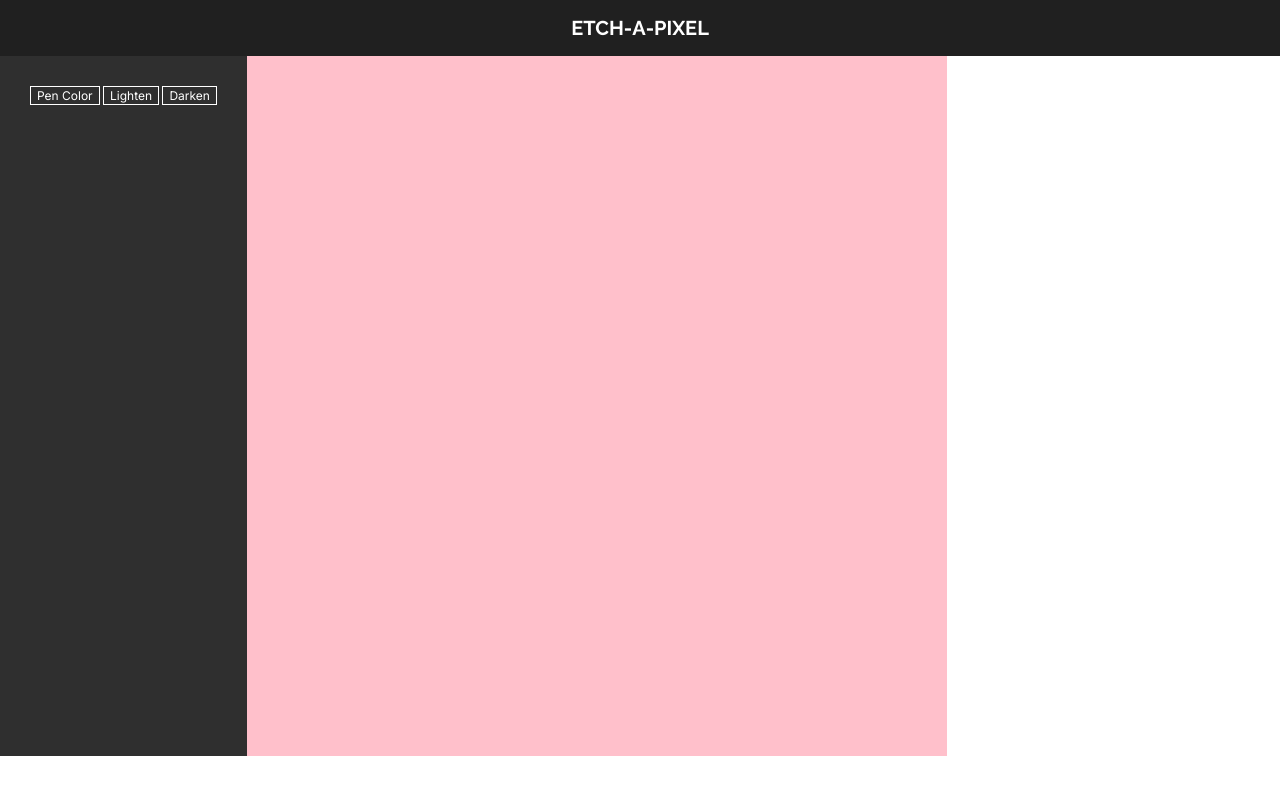
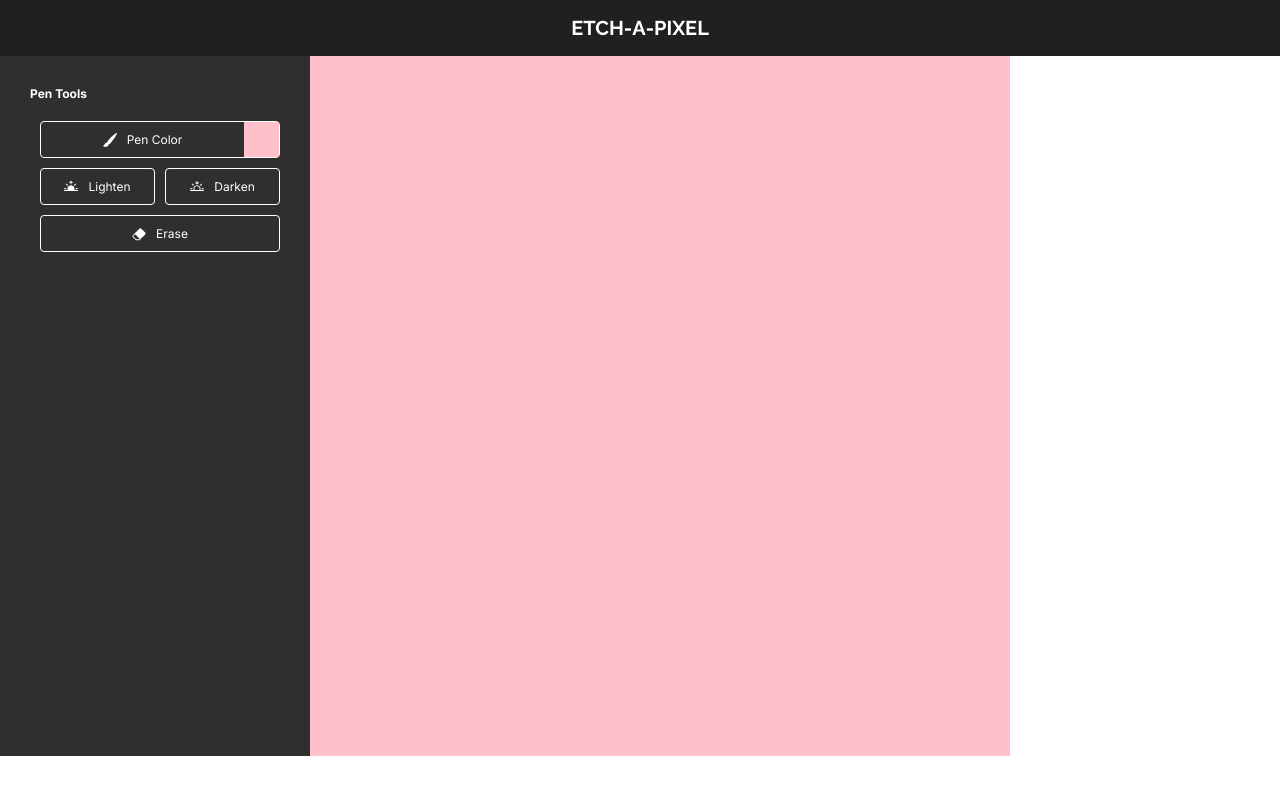
Before and after one commit to vbelmonte/etch-a-sketch, a plain HTML site: page index.html in a window 1280 px wide. Drawn offline with Linux system fonts and the light colour scheme.

Commit message:
Implement UI for pen tools section

```diff
--- a/index.html
+++ b/index.html
@@ -18,9 +18,36 @@
         <main>
             <div class="tools">
                 <div class="pen-tools">
-                    <button>Pen Color</button>
-                    <button>Lighten</button>
-                    <button>Darken</button>
+                    <h3>Pen Tools</h3>
+                    <div class="tools-container">
+                        <div>
+                            <button class="btn-palette">
+                                <div class="btn-left">
+                                    <img class="btn-icon" src="images-and-icons/brush-fill.svg">Pen Color
+                                </div>
+                                <div id="pen-palette"></div>
+                            </button>
+                        </div>
+                        <div>
+                            <button class="btn-normal">
+                                <div class="btn-container">
+                                    <img class="btn-icon" src="images-and-icons/sunrise-fill.svg">Lighten
+                                </div>
+                            </button>
+                            <button class="btn-normal">
+                                <div class="btn-container">
+                                    <img class="btn-icon" src="images-and-icons/sunset.svg">Darken
+                                </div>
+                            </button>
+                        </div>
+                        <div>
+                            <button class="btn-normal">
+                                <div class="btn-container">
+                                    <img class="btn-icon" src="images-and-icons/eraser-fill.svg">Erase
+                                </div>
+                            </button>
+                        </div>
+                    </div>
                 </div>
             </div>
             <div id="sketch-area">
--- a/styles.css
+++ b/styles.css
@@ -22,9 +22,46 @@ h1 {
     margin: 0;
 }
 
+h3 {
+    margin: 0px;
+}
+
+hr {
+    color: white;
+    opacity: 0.5;
+}
+
 button {
     border: solid white 1px;
+    border-radius: 4px;
     background-color: transparent;
+    display: flex;
+    align-items: center;
+    padding: 0px;
+    width: 100%;
+}
+
+.btn-left, .btn-container {
+    display: flex;
+    align-items: center;
+    justify-content: center;
+    gap: 10px;
+    flex: 1;
+}
+
+.btn-icon {
+    height: 14px;
+    filter: invert(100%) sepia(0%) saturate(0%) hue-rotate(278deg) brightness(103%) contrast(101%);
+}
+
+.btn-normal {
+    padding: 10px 14px;
+}
+
+#pen-palette {
+    width: 35px;
+    height: 35px;
+    background-color: pink;
 }
 
 main {
@@ -34,6 +71,25 @@ main {
 .tools {
     background-color: #2F2F2F;
     padding: 30px;
+    width: 250px;
+}
+
+.tools-container {
+    display: flex;
+    flex-direction: column;
+    gap: 10px;
+    padding-left: 10px;
+}
+
+.pen-tools {
+    display: flex;
+    flex-direction: column;
+    gap: 20px;
+}
+
+.pen-tools > div > div {
+    display: flex;
+    gap: 10px;
 }
 
 #sketch-area {
```
Also changed, not shown: images-and-icons/brush-fill.svg (added), images-and-icons/eraser-fill.svg (added), images-and-icons/sunrise-fill.svg (added), images-and-icons/sunset.svg (added).
